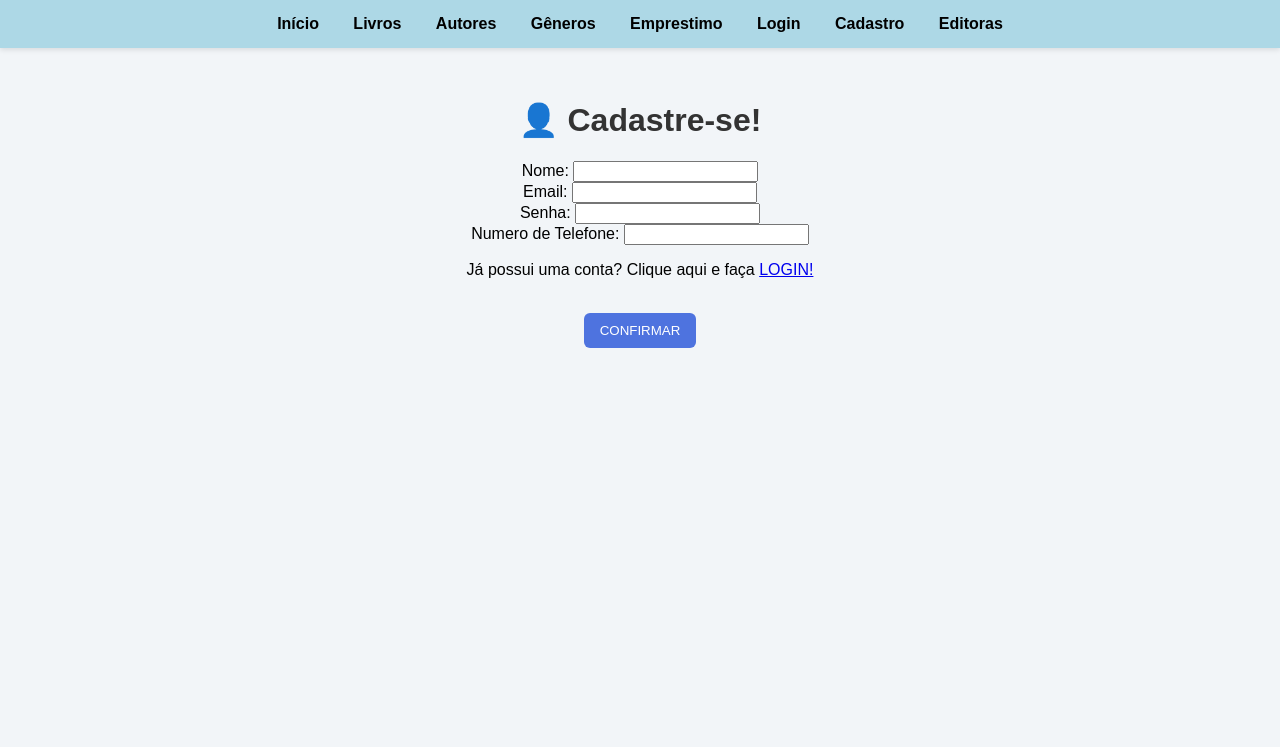
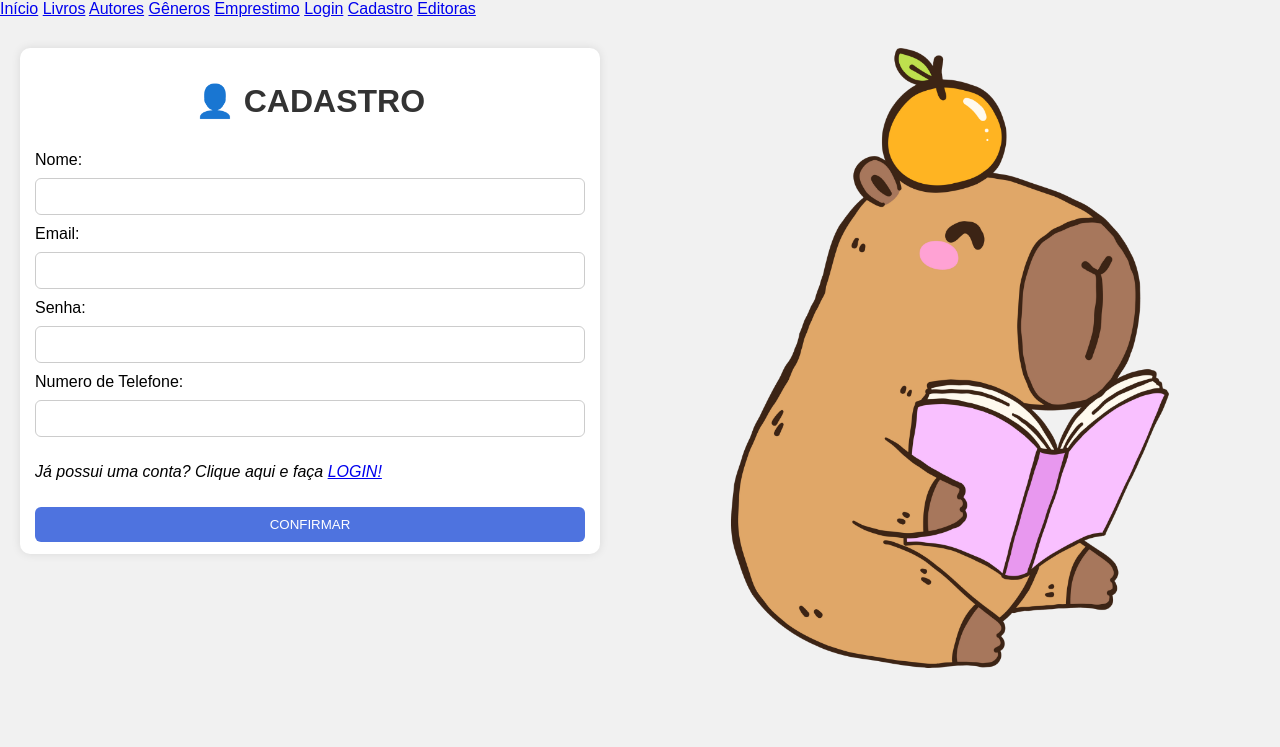
Before and after one commit to ciliadeiros/bd_livros, a Flask app: page /cadastro in a window 1280 px wide. Shown: the top 747 px of the page. Run offline with Flask 3, Linux system fonts and the light colour scheme.

Commit message:
atualizei

```diff
--- a/schemas.sql
+++ b/schemas.sql
@@ -1,3 +1,4 @@
+
 -- DROP TABLE IF EXISTS usuarios;
 
 CREATE TABLE IF NOT EXISTS autores (
@@ -31,7 +32,6 @@ CREATE TABLE IF NOT EXISTS livros (
     resumo TEXT,
     FOREIGN KEY (autor_id) REFERENCES autores(id_autor) ON DELETE RESTRICT,
     FOREIGN KEY (genero_id) REFERENCES generos(id_genero) ON DELETE CASCADE,
-    FOREIGN KEY (editora_id) REFERENCES editoras(id_editora) ON DELETE CASCADE
 );
 
 CREATE TABLE IF NOT EXISTS usuarios (
@@ -55,3 +55,25 @@ CREATE TABLE IF NOT EXISTS emprestimos (
     FOREIGN KEY (usuario_id) REFERENCES usuarios(id_usuario),
     FOREIGN KEY (livro_id) REFERENCES livros(id_livro) ON DELETE CASCADE
 );
+
+conn = obter_conexao()
+cursor = conn.cursor()
+
+create_trigger_sql = '''
+create trigger imperdir_quatidade_negativa before insert
+on livros
+for each row
+begin
+	SELECT RAISE(ABORT)
+    WHERE NEW.quantidade_disponivel < 0;
+end;'''
+
+cursor.execute(create_trigger_sql)
+conn.commit()
+
+-- create trigger nome momento evento
+-- on tabela
+-- for each row
+-- begin
+-- #corpo do codigo
+-- end
--- a/static/cadastro.css
+++ b/static/cadastro.css
@@ -1,70 +1,85 @@
 
-input, select {
-  padding: 15px;
-  border: 2px solid #4b724f;
-  border-radius: 10px;
-  margin-bottom: 20px;
-  margin-top: 5px;
-  width: 600px;
-  background-color: rgb(251, 253, 246);
+body {
+    background-color: #f1f1f1;
+    margin: 0;
 }
 
-form {
-  display: flex;
-  flex-direction: column;
-  align-items: start;
-  font-size: 20px;
-  color:#3f5f42;
-  justify-content: center;
+.logo img {
+    width: 120px;
+    height: auto;
 }
 
-button {
-    background-color: #41a54e;
-    border-radius: 10px;
-    padding: 15px;
-    border: 0px;
-    width: 150px;
-    color: white;
-    font-size: 18px;
-    font-weight: bold;
-    margin-top: 15px;
+.lado-dir img {
+    width: 120px;
+    height: auto;
 }
 
-.link_login{
-    font-size: 14px;
-    color:#043212
-}
-
-.link_login a {
-    text-decoration: none;
-    background-color: #866d43;
-    color: white;
-    font-weight: bold;
+.logo {
+  display: flex;
+  justify-content: space-between;
+  width: 100%;
 }
 
 .container {
     display: flex;
-    gap: 70px;
+    justify-content: center;
+    justify-self: center;
+    gap: 40px;
+    width: 100%;
+    margin-top: 10px;
 }
 
-form h1 {
-    margin-bottom: 20px;
+.container form {
+    background: #fff;
+    border-radius: 10px;
+    width: 60%;
+    height: 70%;
+    box-shadow: 0 0 10px rgba(0,0,0,0.1);
+    display: flex;
+    flex-direction: column;
+    gap: 2%;
+    justify-content: center;
+    padding: 15px;
 }
 
-.success {
-    background-color: #d4edda;
-    color: #155724;
-    border: 1px solid #c3e6cb;
-    padding: 10px 15px;
-    margin: 10px 0;
-    border-radius: 6px;
+.container form h1 {
+    text-align: center;
 }
 
-.error {
-    background-color: #f8d7da;
-    color: #721c24;
-    border: 1px solid #f5c6cb;
-    padding: 10px 15px;
-    margin: 10px 0;
+.container form input {
     border-radius: 6px;
+    border: 1px solid #ccc;
+    padding: 10px;
 }
+
+.container form input[type="submit"] {
+    background-color: #0B6623;
+    color: white;
+    font-weight: bold;
+    border: none;
+    cursor: pointer;
+    width: 150px;
+}
+
+.img img {
+    height: 620px;
+    margin-top: 0;
+}
+
+.linha {
+    display: flex;
+    gap: 10px;
+}
+
+.linha input {
+    display: inline-block;
+    width: 100%;
+    flex: 1;
+}
+
+.cinza {
+    background-color: #e5e5e5;
+    padding: 12px;
+    border-radius: 8px;
+    width: fit-content;
+}
--- /dev/null
+++ b/static/menu.css
@@ -0,0 +1,47 @@
+.menu {
+    height: 10vh;
+    min-height: 60px;
+    width: 100%;
+    background: #353535;
+    display: flex;
+    align-items: center;
+    justify-content: space-between;
+    padding: 0 30px;
+    box-sizing: border-box;
+}
+
+.menu a {
+    color: white;
+    text-decoration: none;
+    margin: 0 15px;
+    font-weight: bold;
+}
+
+.menu .logo img {
+    width: 120px;
+}
+
+.menu .links {
+    display: flex;
+    align-items: center;
+}
+
+.menu .links img {
+    width: 18px;
+    height: auto;
+    margin-right: 5px;
+}
+
+.menu a:hover {
+    color:rgb(255, 251, 34);
+}
+
+.container {
+    height: 90vh;
+    overflow-y: auto;
+    padding: 20px;
+    box-sizing: border-box;
+    width: 100%;
+}
+
+* { font-family:Arial, Helvetica, sans-serif}
--- a/static/style.css
+++ b/static/style.css
@@ -1,50 +1,4 @@
-/* ===== Barra de navegação ===== */
-nav {
-    background-color: #add8e6; /* azul claro */
-    padding: 15px 0;
-    text-align: center;
-    box-shadow: 0 2px 5px rgba(0, 0, 0, 0.1);
-    position: fixed; /* fixa no topo */
-    top: 0;
-    left: 0;
-    width: 100%; /* ocupa toda a largura */
-    z-index: 1000;
-}
-
-/* ===== Links ===== */
-nav a {
-    color: #000;
-    text-decoration: none;
-    margin: 0 15px;
-    font-weight: bold;
-    font-family: Arial, sans-serif;
-    transition: 0.2s;
-}
-
-nav a:hover {
-    text-decoration: underline;
-    color: #003366;
-}
-
-/* ===== Corpo da página ===== */
-body {
-    background-color: #f2f5f8;
-    margin: 0;
-    font-family: Arial, sans-serif;
-    text-align: center;
-    padding-top: 80px; /* espaço para a barra fixa */
-}
-
-/* ===== Conteúdo principal ===== */
-main {
-    max-width: 800px;
-    margin: 0 auto;
-}
-
-h1 {
-    color: #333;
-}
-
+h1 { color: #333; }
 
 table {
   width: 100%;
@@ -86,10 +40,13 @@ button:hover{
 }
 
 .error {
+  display: flex;
   background-color: #f8d7da;
   color: #721c24;
   border: 1px solid #f5c6cb;
   padding: 10px 15px;
-    margin: 10px 0;
+  margin: 20px 0;
   border-radius: 6px;
+  width:fit-content;
+  justify-self: center;
 }
--- a/templates/base.html
+++ b/templates/base.html
@@ -6,6 +6,8 @@
     <title>{% block titulo %} {% endblock %}</title>
 
     <link rel="stylesheet" href="{{ url_for('static', filename='style.css')}}">
+    <link rel="stylesheet" href="{{ url_for('static', filename='cadastro.css')}}">
+    <link rel="stylesheet" href="{{ url_for('static', filename='menu.css')}}">
 </head>
 <body>
     {% include 'componentes/menu.html' %}
--- a/templates/cadastro.html
+++ b/templates/cadastro.html
@@ -1,9 +1,8 @@
-{% extends 'base.html' %}
-{% block titulo %} Cadastro {% endblock %}
+{% extends 'base.html'%}
+{% block titulo %} Formulário {% endblock %}
 {% block extra_css %}<link rel="stylesheet" href="{{ url_for('static', filename='cadastro.css') }}">{% endblock %}
+{% block conteudo %}
 
-{% block conteudo %}
-<div class="container">
 {% with mensagens = get_flashed_messages(with_categories=true) %}
         {% if mensagens %}
             {% for categoria, mensagem in mensagens %}
@@ -11,14 +10,20 @@
             {% endfor %}
         {% endif %}
 {% endwith %}
+<div class="container">
     <form action="" method="post">
-    <h1>👤 Cadastre-se!</h1>
-    Nome: <input type="text" name="nome"><br>
-    Email: <input type="email" name="email"><br>
-    Senha: <input type="password" name="senha"><br>
-    Numero de Telefone: <input type="text" name="numero_telefone"><br>
-    <p class="link_login">Já possui uma conta? Clique aqui e faça <a href="{{url_for('login')}}">LOGIN!</a></p><br>
+        <h1>👤 CADASTRO</h1>
+        Nome: <input type="text" name="nome">
+        Email: <input type="email" name="email">
+        Senha: <input type="password" name="senha">
+        Numero de Telefone: <input type="text" name="numero_telefone">
+        <i><p class="link_login">Já possui uma conta? Clique aqui e faça <a href="{{url_for('login')}}">LOGIN!</a></p></i>
         <button type="submit">CONFIRMAR</button>
     </form>
+    <div class="img">
+        <img src="../static/img/capivara-lendo-1.png" alt="">
     </div>
+</div>
+
+
 {% endblock %}
```
Lines whose indentation alone changed are shown as unchanged.
